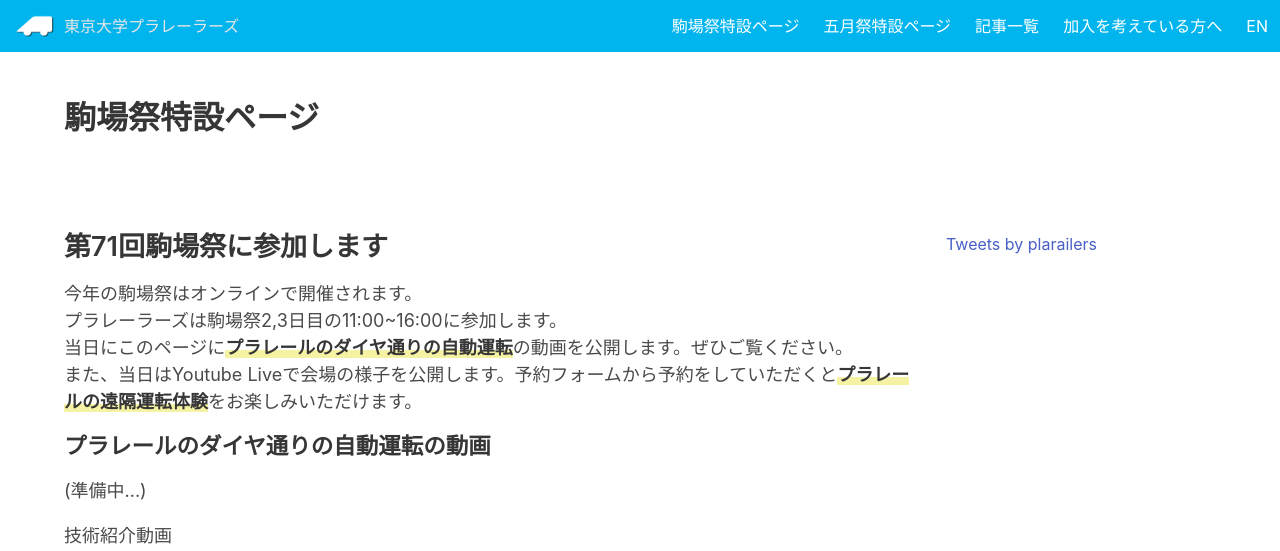
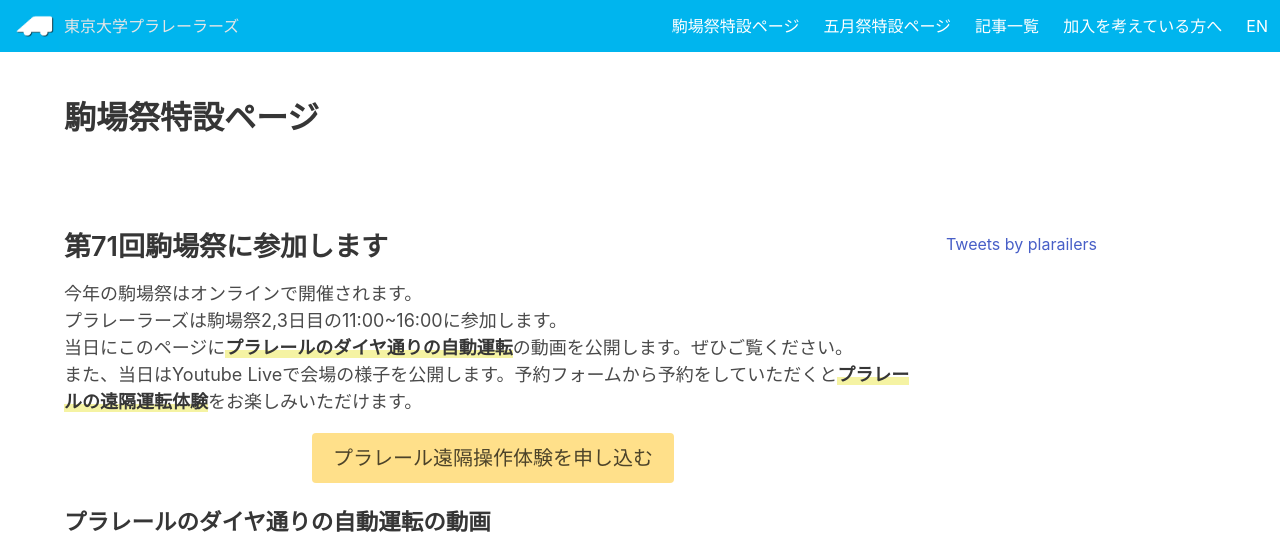
Before and after one commit to plarailers/plarailers.github.io, a Jekyll site: the page built from komabasai/index.html, in a window 1280 px wide and 1400 px high. Shown: the top 551 px of the window. Built offline with Jekyll 4.4.1, drawn with Linux system fonts in a browser that asks for light colours; nearby versions of some CDN libraries; comment, search, counter and statistics services are not loaded.

Commit message:
Update index.html

```diff
--- a/komabasai/index.html
+++ b/komabasai/index.html
@@ -12,12 +12,12 @@
     また、当日はYoutube Liveで会場の様子を公開します。予約フォームから予約をしていただくと<strong>プラレールの遠隔運転体験</strong>をお楽しみいただけます。
 </p>
 
-<!--<p class="buttons is-centered">
+<p class="buttons is-centered">
     <a href="https://wayo11.github.io/platotype/" class="button is-warning is-two-thirds is-medium">プラレール遠隔操作体験を申し込む</a>
-</p>-->
+</p>
 
 <h4>プラレールのダイヤ通りの自動運転の動画</h4>
-<p>(準備中...)</p>
+{% include youtube id="r7YqN0R19BY" %}
 
 <p>技術紹介動画</p>
 <p>ハードウェア（車体）</p>
@@ -28,7 +28,10 @@
 {% include youtube id="WEs6IcbzY0U" %}
 
 <h5>遠隔運転体験 Youtube Live</h5>
-<p>(準備中...)</p>
+<p>2日目</p>
+{% include youtube id="06Oa_vbdLbc" %}
+<p>3日目</p>
+{% include youtube id="qyBKXb4CR1Q" %}
 
 <p>遠隔操作体験の方法は以下の動画をご覧ください</p>
 
```
